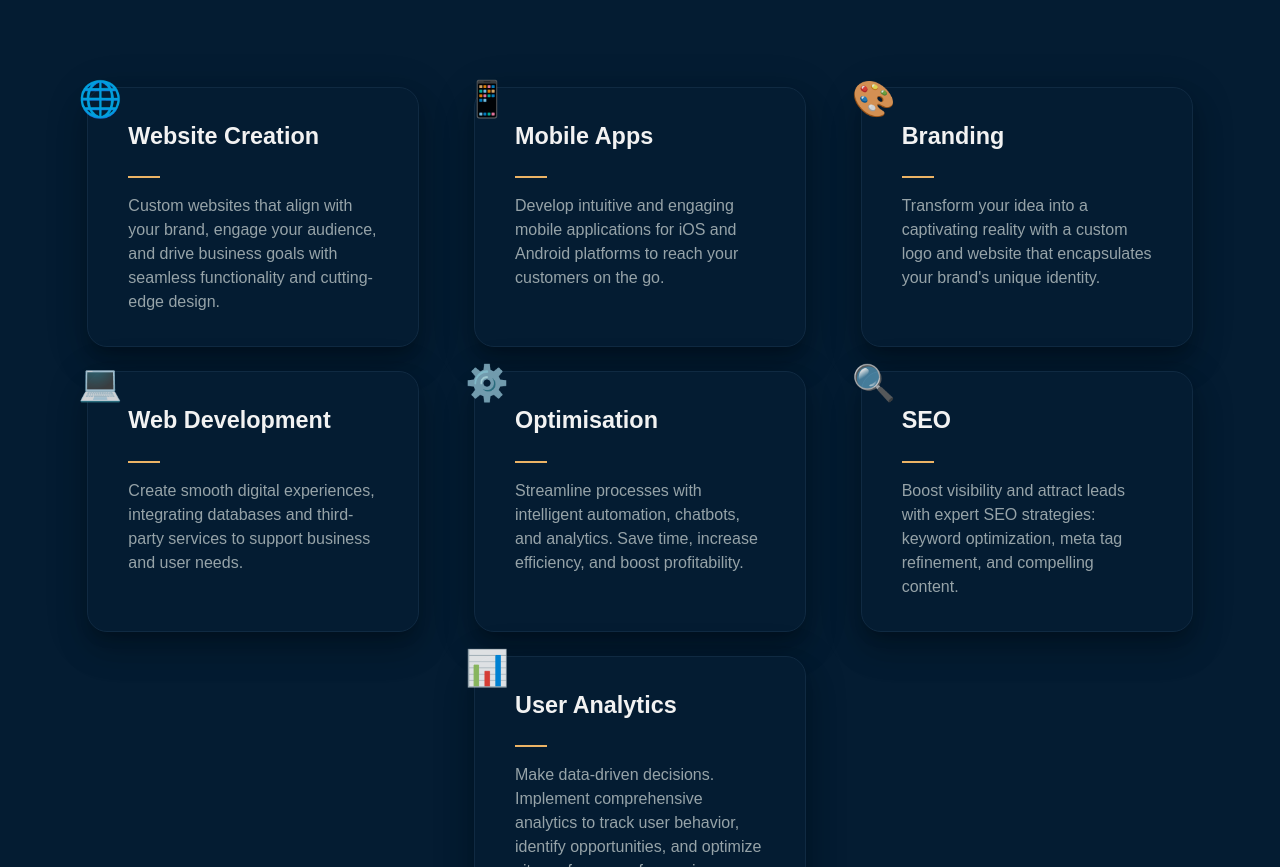
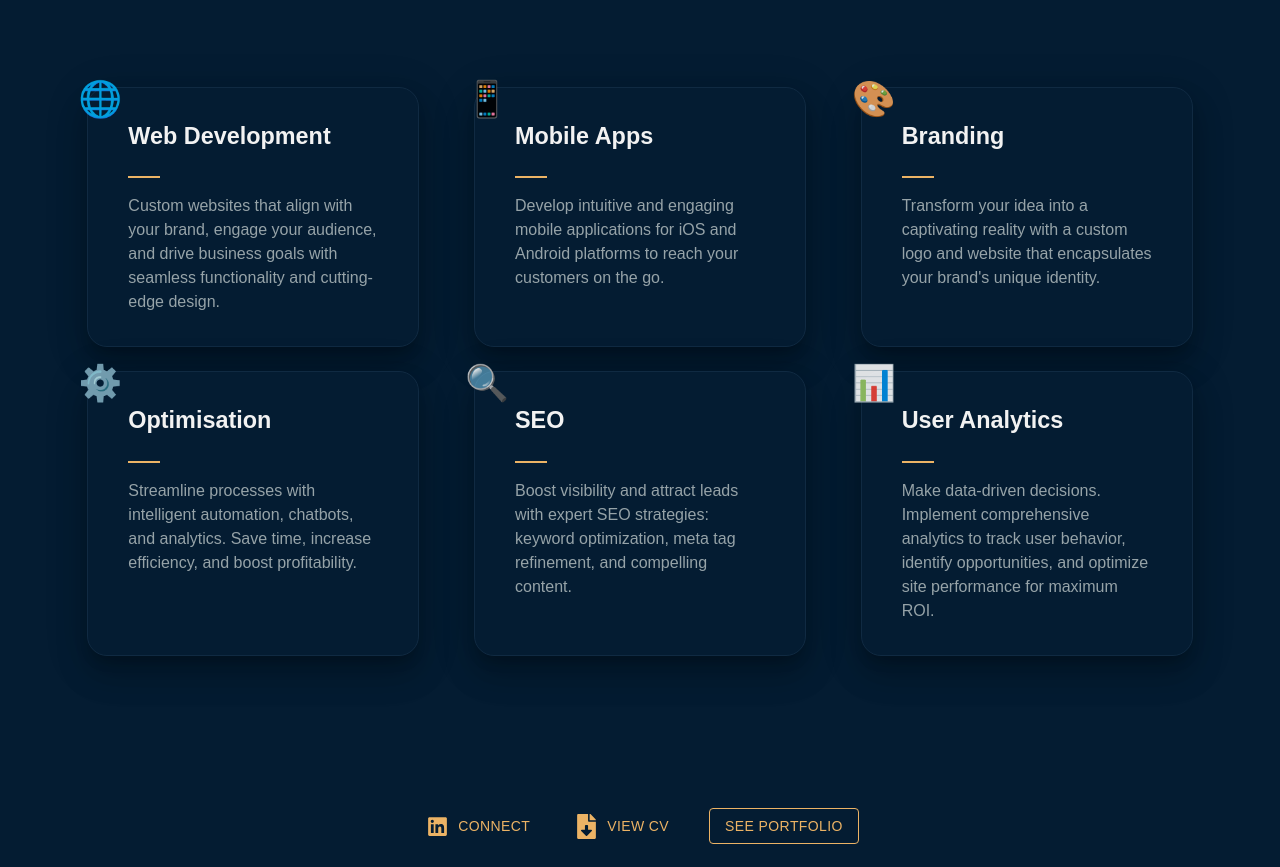
Before and after one commit to tristanp1407/tristanplet.com, a React (Create React App) app: page / in a window 1280 px wide. Shown: the part 600-1467 px from the top of the page. Built offline with nearby package versions, Linux system fonts and the light colour scheme.

Commit message:
Update skills

```diff
--- a/src/components/SkillCards/SkillCards.js
+++ b/src/components/SkillCards/SkillCards.js
@@ -44,7 +44,7 @@ const GridOfTextBoxes = () => {
   const textData = [
     {
       icon: "🌐",
-      title: "Website Creation",
+      title: "Web Development",
       copy: "Custom websites that align with your brand, engage your audience, and drive business goals with seamless functionality and cutting-edge design.",
     },
     {
@@ -56,11 +56,6 @@ const GridOfTextBoxes = () => {
       icon: "🎨",
       title: "Branding",
       copy: "Transform your idea into a captivating reality with a custom logo and website that encapsulates your brand's unique identity.",
-    },
-    {
-      icon: "💻",
-      title: "Web Development",
-      copy: "Create smooth digital experiences, integrating databases and third-party services to support business and user needs.",
     },
     {
       icon: "⚙️",
```
